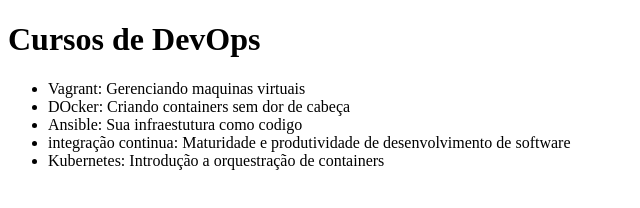
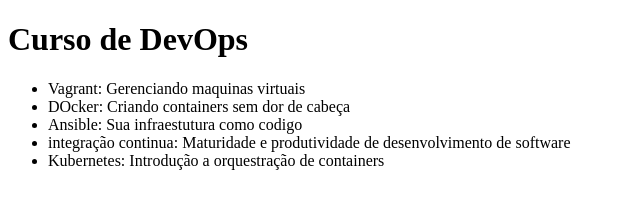
Before and after one commit to AndreBLima/alura-git, a plain HTML site: page index.html in a window 1280 px wide. Shown: the whole page, without its empty margins (0-640 px from the left). Drawn offline with Linux system fonts and the light colour scheme.

Commit message:
titulo adicionado

```diff
--- a/index.html
+++ b/index.html
@@ -5,7 +5,7 @@
     <title> LISTA DE CURSOS DE DEVOPS DA ALURA</title>
 </head>
 <body>
-    <h1>Cursos de DevOps</h1>
+    <h1>Curso de DevOps</h1>
 
     <ul>
         <li>Vagrant: Gerenciando maquinas virtuais</li>
```
